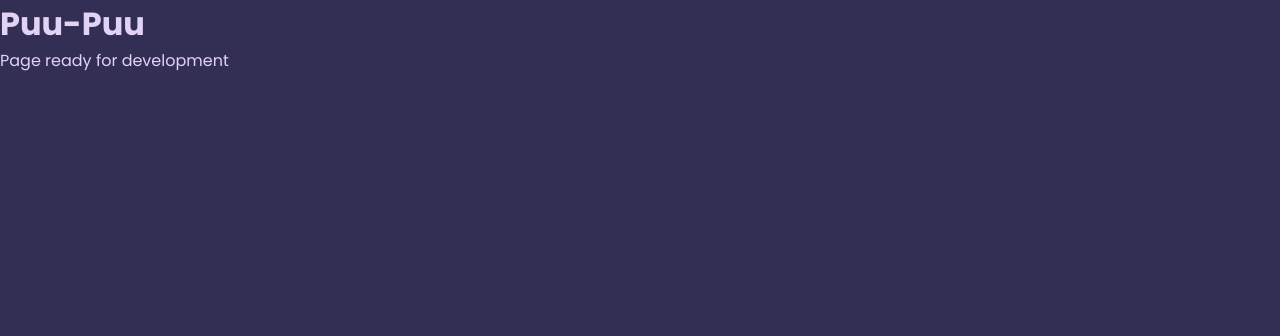
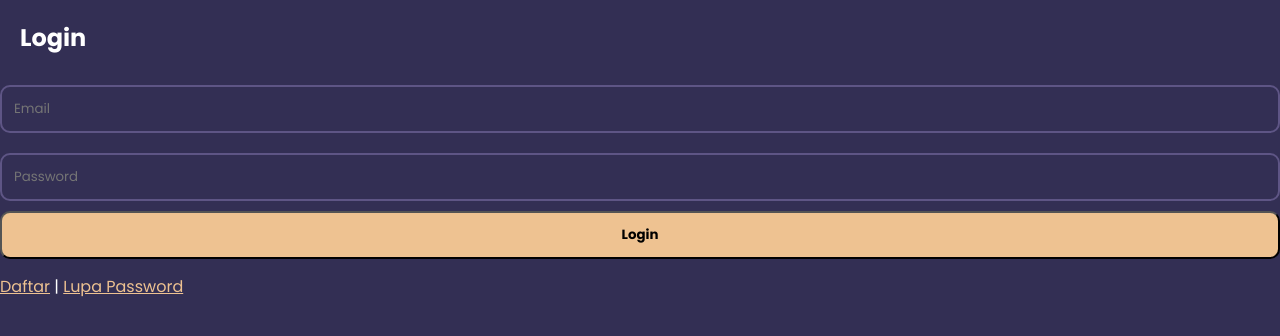
Before and after one commit to puu977/poo-poo, a plain HTML site: page index.html in a window 1280 px wide. Drawn offline with Linux system fonts and the light colour scheme.

Commit message:
Update index.html for login functionality

```diff
--- a/index.html
+++ b/index.html
@@ -3,17 +3,104 @@
 <head>
 <meta charset="UTF-8">
 <meta name="viewport" content="width=device-width, initial-scale=1.0">
-<title>Puu-Puu</title>
+<title>Login | Puu-Puu</title>
+
 <link rel="stylesheet" href="css/style.css">
+
+<style>
+input {
+  width: 100%;
+  padding: 12px;
+  margin: 10px 0;
+  border-radius: 10px;
+  border: 2px solid #5E5585;
+  background: #332F54;
+  color: #fff;
+}
+
+button {
+  width: 100%;
+  padding: 12px;
+  background: #EEC291;
+  border-radius: 10px;
+  font-weight: bold;
+  cursor: pointer;
+}
+</style>
+
 </head>
 <body>
 
 <div class="main-container">
-<h1>Puu-Puu</h1>
-<p>Page ready for development</p>
+
+  <h2 style="color:white;margin:20px;">Login</h2>
+
+  <input type="email" id="email" placeholder="Email">
+  <input type="password" id="password" placeholder="Password">
+
+  <button onclick="login()">Login</button>
+
+  <p style="color:white;margin-top:15px;">
+    <a href="register.html" style="color:#EEC291;">Daftar</a> |
+    <a href="reset-password.html" style="color:#EEC291;">Lupa Password</a>
+  </p>
+
+  <p id="msg" style="color:red;"></p>
+
 </div>
 
 <script src="js/supabase.js"></script>
 
+<script>
+async function login() {
+  const email = document.getElementById("email").value;
+  const password = document.getElementById("password").value;
+  const msg = document.getElementById("msg");
+
+  msg.innerText = "";
+
+  if (!email || !password) {
+    msg.innerText = "Email dan password wajib diisi";
+    return;
+  }
+
+  const { data, error } = await client.auth.signInWithPassword({
+    email,
+    password
+  });
+
+  if (error) {
+    msg.innerText = "Login gagal: " + error.message;
+    return;
+  }
+
+  // simpan session
+  localStorage.setItem("user", JSON.stringify(data.user));
+
+  // cek profile
+  const { data: profile } = await client
+    .from("profiles")
+    .select("*")
+    .eq("id", data.user.id)
+    .single();
+
+  // kalau belum ada username → ke profile settings
+  if (!profile || !profile.username) {
+    location.href = "profile-settings.html";
+  } else {
+    location.href = "chat.html";
+  }
+}
+
+// auto redirect kalau sudah login
+(async () => {
+  const { data } = await client.auth.getSession();
+
+  if (data.session) {
+    location.href = "chat.html";
+  }
+})();
+</script>
+
 </body>
 </html>
```
